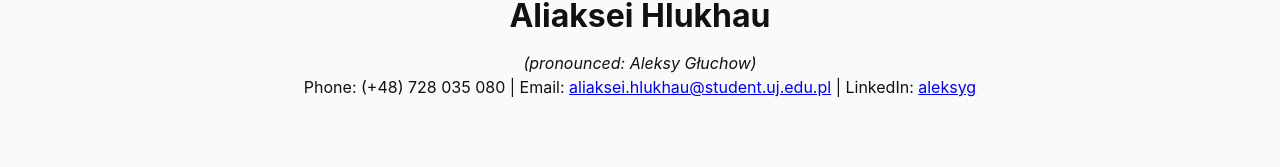
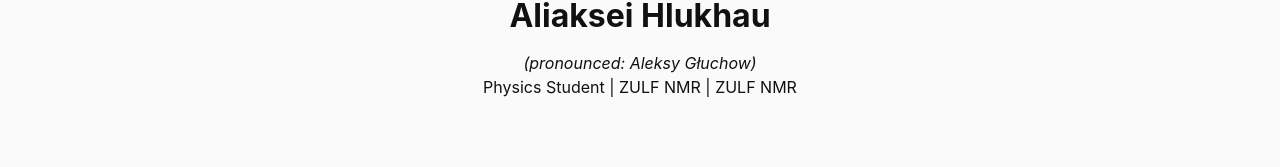
Before and after one commit to aleksygluchow/project03, a Next.js app: page / in a window 1280 px wide. Shown: the part 176-343 px from the top of the page. Built offline with nearby package versions, Linux system fonts and the light colour scheme.

Commit message:
EDIT HEAD

```diff
--- a/src/pages/index.js
+++ b/src/pages/index.js
@@ -29,25 +29,11 @@ export default function Home() {
         </p>
 
         <div className="contact-info">
-          <span className="item">Phone: (+48) 728 035 080</span>
+          Physics Student
           <span className="separator"> | </span>
-          <span className="item">
-            Email:{' '}
-            <a href="mailto:aliaksei.hlukhau@student.uj.edu.pl">
-              aliaksei.hlukhau@student.uj.edu.pl
-            </a>
-          </span>
+          ZULF NMR
           <span className="separator"> | </span>
-          <span className="item">
-            LinkedIn:{' '}
-            <a
-              href="https://www.linkedin.com/in/aleksyg/"
-              target="_blank"
-              rel="noopener noreferrer"
-            >
-              aleksyg
-            </a>
-          </span>
+          ZULF NMR
         </div>
       </div>
         <section style={styles.wrap} aria-label="Intro">
```
